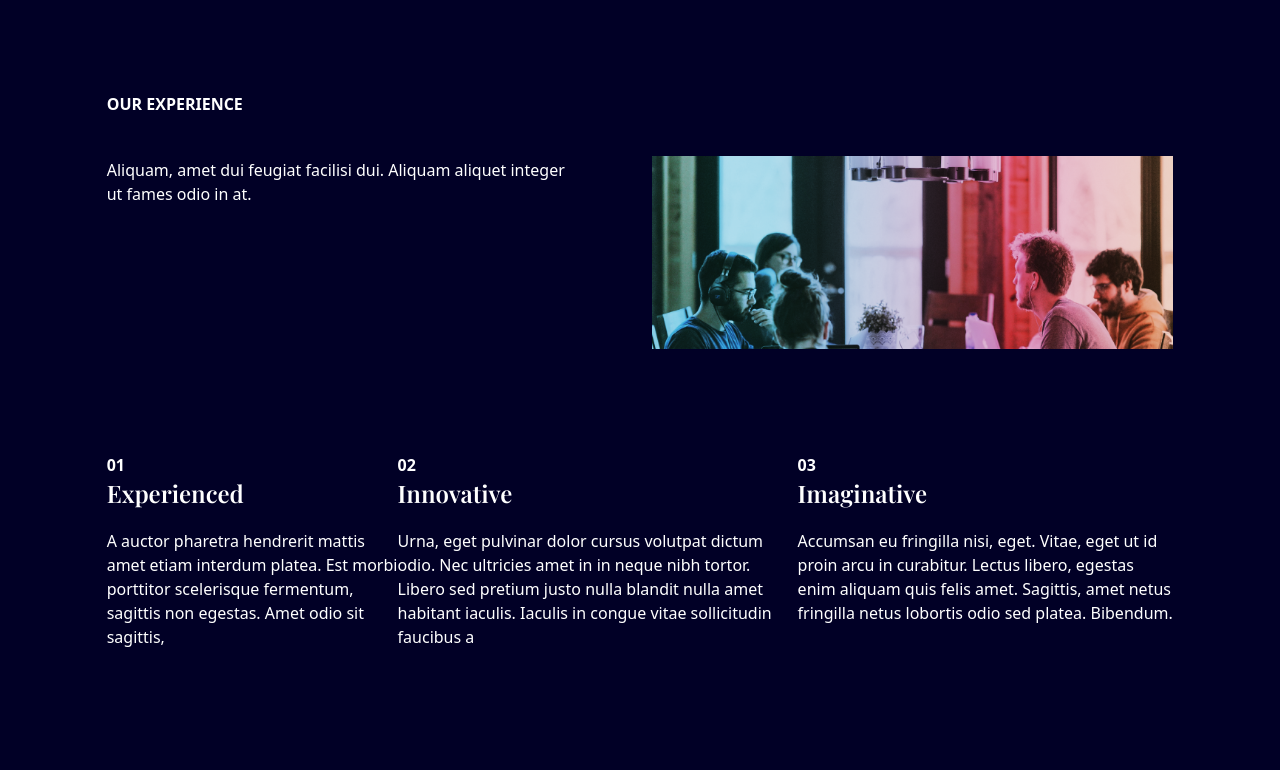
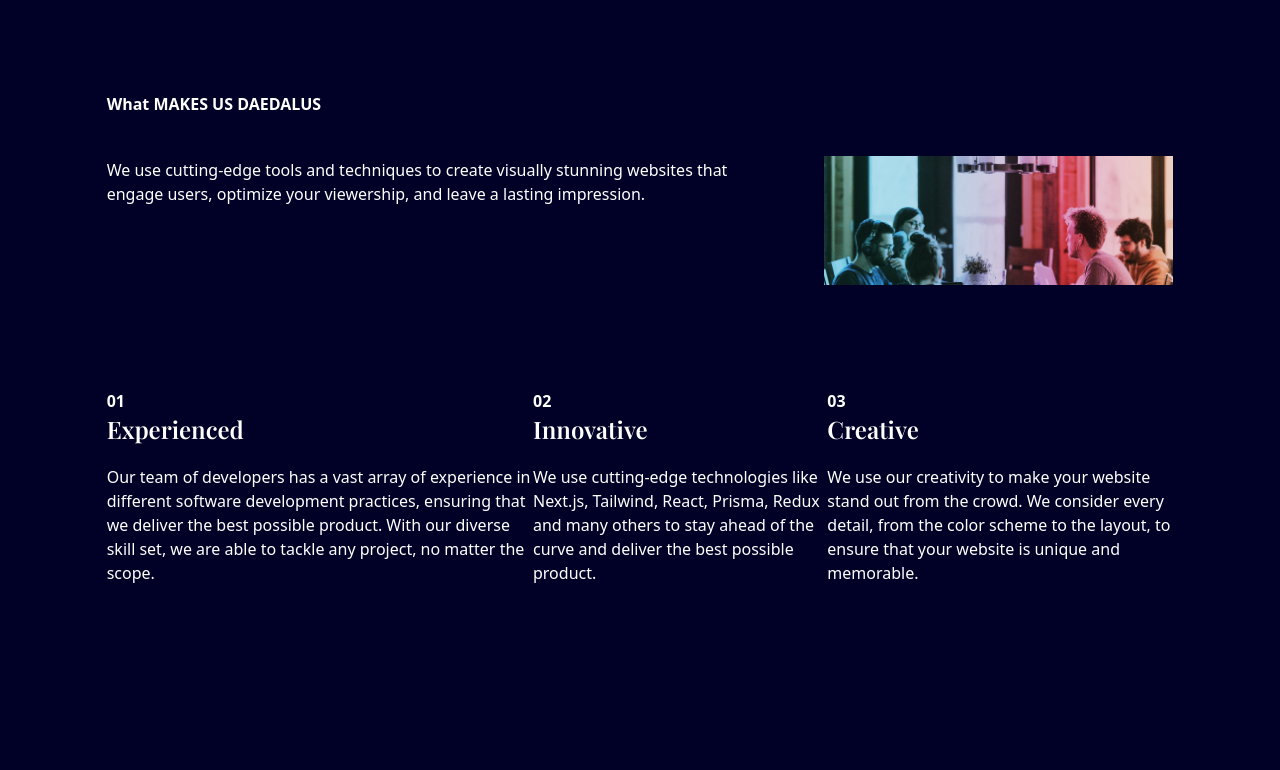
Before and after one commit to Daedalus-Digital/DeployedWindowPain, a React (Vite) app: page / in a window 1280 px wide. Shown: the part 750-1520 px from the top of the page. Built offline with nearby package versions, Linux system fonts and the light colour scheme; a web font is replaced by a local one.

Commit message:
testing final commits

```diff
--- a/src/App.jsx
+++ b/src/App.jsx
@@ -72,17 +72,17 @@
 				</motion.div>
 			</div>
 			<LineGradient />
-      <div className="w-5/6 mx-auto md:h-full">
+			{/* <div className="w-5/6 mx-auto md:h-full">
 				<motion.div
 					margin="0 0 -200px 0"
 					amount="all"
 					onViewportEnter={() => setSelectedPage("testimonials")}
 				>
-          <Testimonials />
-        </motion.div>
-      </div>
-      <br />
-      <LineGradient />
+					{/* <Testimonials /> */}
+			{/* </motion.div> */}
+			{/* // </div> */}
+			{/* <br /> */}
+			{/* <LineGradient /> */}
 			<div className="w-5/6 mx-auto md:h-full">
 				<motion.div
 					margin="0 0 -200px 0"
--- a/src/scenes/MySkills.jsx
+++ b/src/scenes/MySkills.jsx
@@ -20,15 +20,14 @@
 					}}
 				>
 					<p className="font-sedgwick font-semibold text-4xl mb-5 tracking-wide">
-            OUR{" "}
-            <span className="text-ribcolororange font-sedgwick">
-              EXPERIENCE
-            </span>
+						What MAKES US{" "}
+						<span className="text-ribcolororange font-sedgwick">DAEDALUS</span>
 					</p>
 					<LineGradient2 width="w-1/3" />
-          <p className="mt-10 mb-7">
-            Aliquam, amet dui feugiat facilisi dui. Aliquam aliquet integer ut
-            fames odio in at.
+					<p className="mt-10 mb-7 text-base">
+						We use cutting-edge tools and techniques to create visually stunning
+						websites that engage users, optimize your viewership, and leave a
+						lasting impression.
 					</p>
 				</motion.div>
 
@@ -74,9 +73,10 @@
 						<div className="w-1/2 md:w-3/4 h-32 bg-[#fdd474] absolute right-0 top-0 z-[-1] animate-pulse" />
 					</div>
 					<p className="mt-5">
-            A auctor pharetra hendrerit mattis amet etiam interdum platea. Est
-            morbi porttitor scelerisque fermentum, sagittis non egestas. Amet
-            odio sit sagittis,
+						Our team of developers has a vast array of experience in different
+						software development practices, ensuring that we deliver the best
+						possible product. With our diverse skill set, we are able to tackle
+						any project, no matter the scope.
 					</p>
 				</motion.div>
 
@@ -102,10 +102,9 @@
 						<div className="w-1/2 md:w-3/4 h-32 bg-sunyellow absolute right-0 top-0 z-[-1] animate-pulse" />
 					</div>
 					<p className="mt-5">
-            Urna, eget pulvinar dolor cursus volutpat dictum odio. Nec ultricies
-            amet in in neque nibh tortor. Libero sed pretium justo nulla blandit
-            nulla amet habitant iaculis. Iaculis in congue vitae sollicitudin
-            faucibus a
+						We use cutting-edge technologies like Next.js, Tailwind, React,
+						Prisma, Redux and many others to stay ahead of the curve and deliver
+						the best possible product.
 					</p>
 				</motion.div>
 				{/* IMAGINATIVE */}
@@ -124,16 +123,15 @@
 						<div className="z-10">
 							<p className="font-sedgwick font-semibold text-5xl">03</p>
 							<p className="font-playfair font-semibold text-2xl mt-3">
-                Imaginative
+								Creative
 							</p>
 						</div>
 						<div className="w-1/2 md:w-3/4 h-32 bg-ribcolororange absolute right-0 top-0 z-[-1] animate-pulse" />
 					</div>
 					<p className="mt-5">
-            Accumsan eu fringilla nisi, eget. Vitae, eget ut id proin arcu in
-            curabitur. Lectus libero, egestas enim aliquam quis felis amet.
-            Sagittis, amet netus fringilla netus lobortis odio sed platea.
-            Bibendum.
+						We use our creativity to make your website stand out from the crowd.
+						We consider every detail, from the color scheme to the layout, to
+						ensure that your website is unique and memorable.
 					</p>
 				</motion.div>
 			</div>
```
Lines whose indentation alone changed are shown as unchanged.
